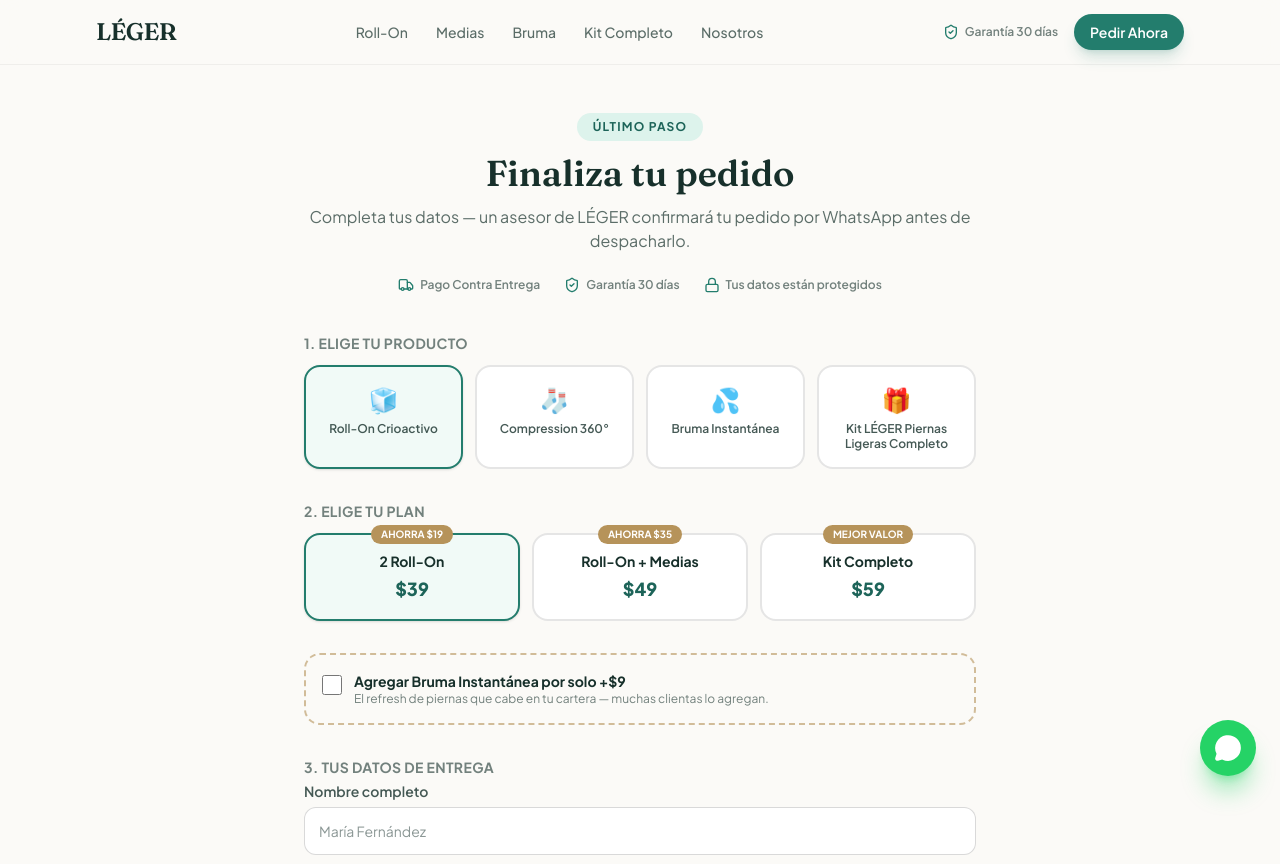
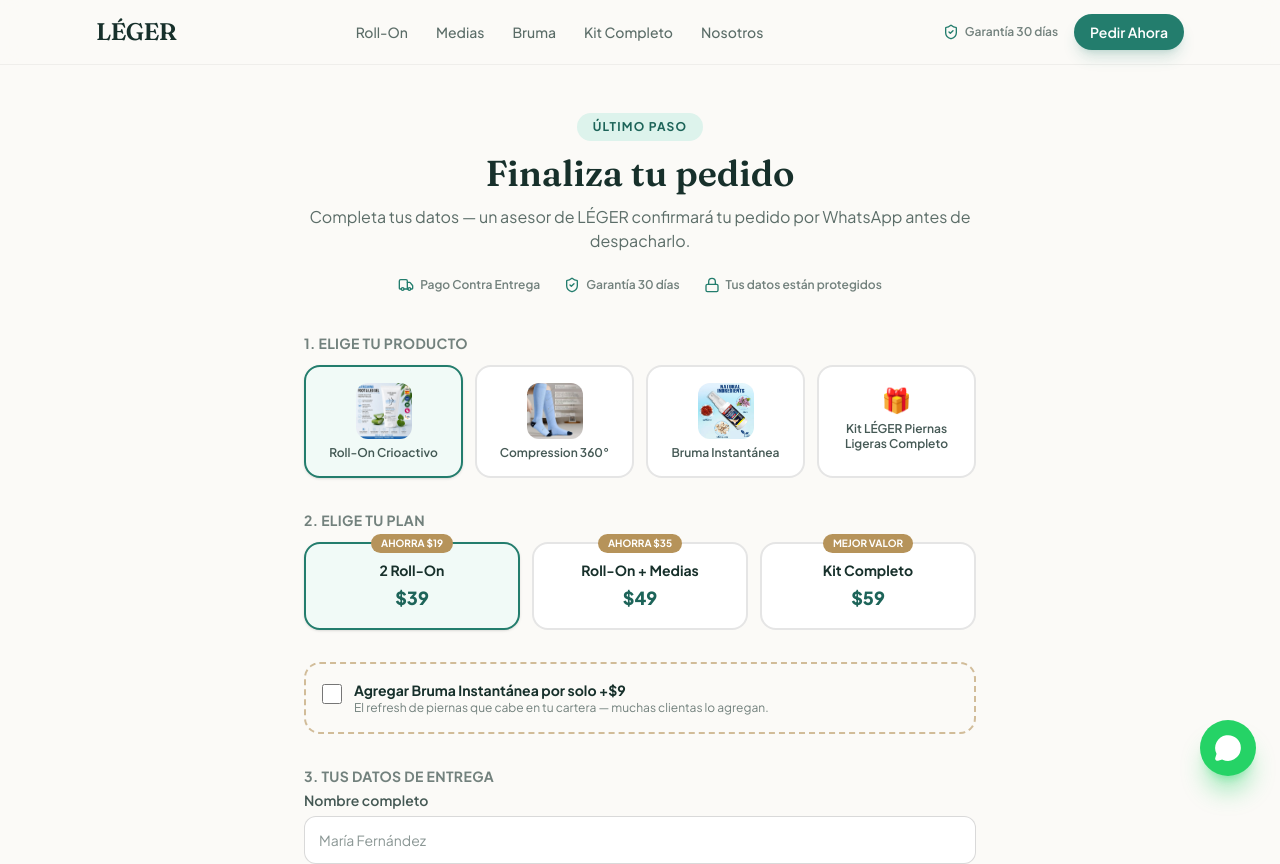
Before and after one commit to rouksadias-alt/brandedstore, a Next.js app in the folder frontend/: page /checkout in a window 1280 px wide. Shown: the top 864 px of the page. Built offline with nearby package versions, Linux system fonts and the light colour scheme.

Commit message:
feat: images produits dans page checkout + label 2 unidades hero + prix COD adaptes

```diff
--- a/frontend/src/components/checkout-form.tsx
+++ b/frontend/src/components/checkout-form.tsx
@@ -3,6 +3,7 @@
 import { useMemo, useState } from "react";
 import { useRouter, useSearchParams } from "next/navigation";
 import { Check, Loader2, MessageCircleWarning } from "lucide-react";
+import Image from "next/image";
 import { cn } from "@/lib/utils";
 import { formatUSD } from "@/lib/utils";
 import { Button } from "@/components/ui/button";
@@ -110,7 +111,19 @@
                   : "border-black/10 bg-white hover:border-mint-300"
               )}
             >
-              <span className="text-2xl">{opt.emoji}</span>
+              {opt.image ? (
+                <div className="relative h-14 w-14 overflow-hidden rounded-xl">
+                  <Image
+                    src={opt.image}
+                    alt={opt.name}
+                    fill
+                    className="object-cover"
+                    sizes="56px"
+                  />
+                </div>
+              ) : (
+                <span className="text-2xl">{opt.emoji}</span>
+              )}
               <span className="text-xs font-semibold leading-tight text-ink/80">{opt.name}</span>
             </button>
           ))}
--- a/frontend/src/lib/products.ts
+++ b/frontend/src/lib/products.ts
@@ -290,6 +290,7 @@
   slug: string;
   name: string;
   emoji: string;
+  image?: string;
   tiers: PricingTier[];
   allowBump: boolean;
 };
@@ -299,6 +300,7 @@
     slug: p.slug,
     name: p.shortName,
     emoji: p.emoji,
+    image: p.images?.[0],
     tiers: p.pricingTiers,
     allowBump: p.slug !== "bruma",
   })),
@@ -306,6 +308,7 @@
     slug: kitProduct.slug,
     name: kitProduct.name,
     emoji: "🎁",
+    image: undefined,
     tiers: [
       {
         id: "kit",
```
